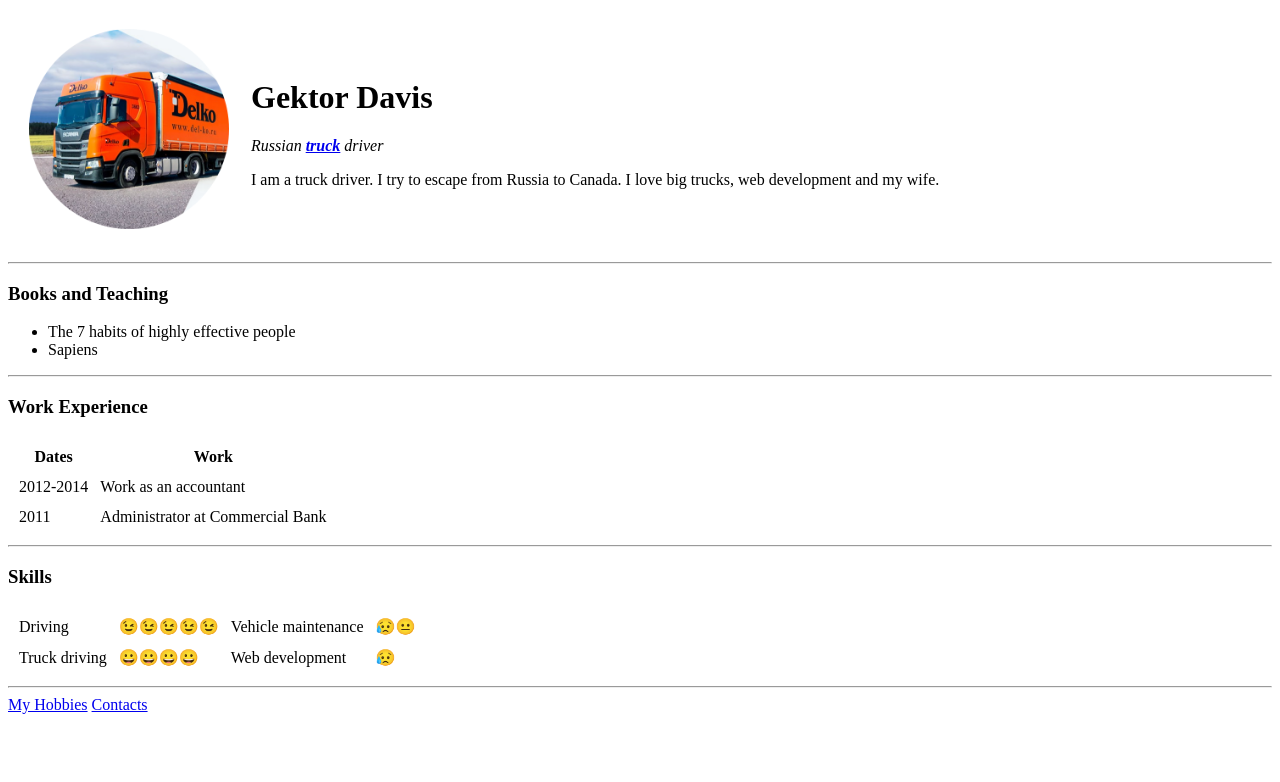
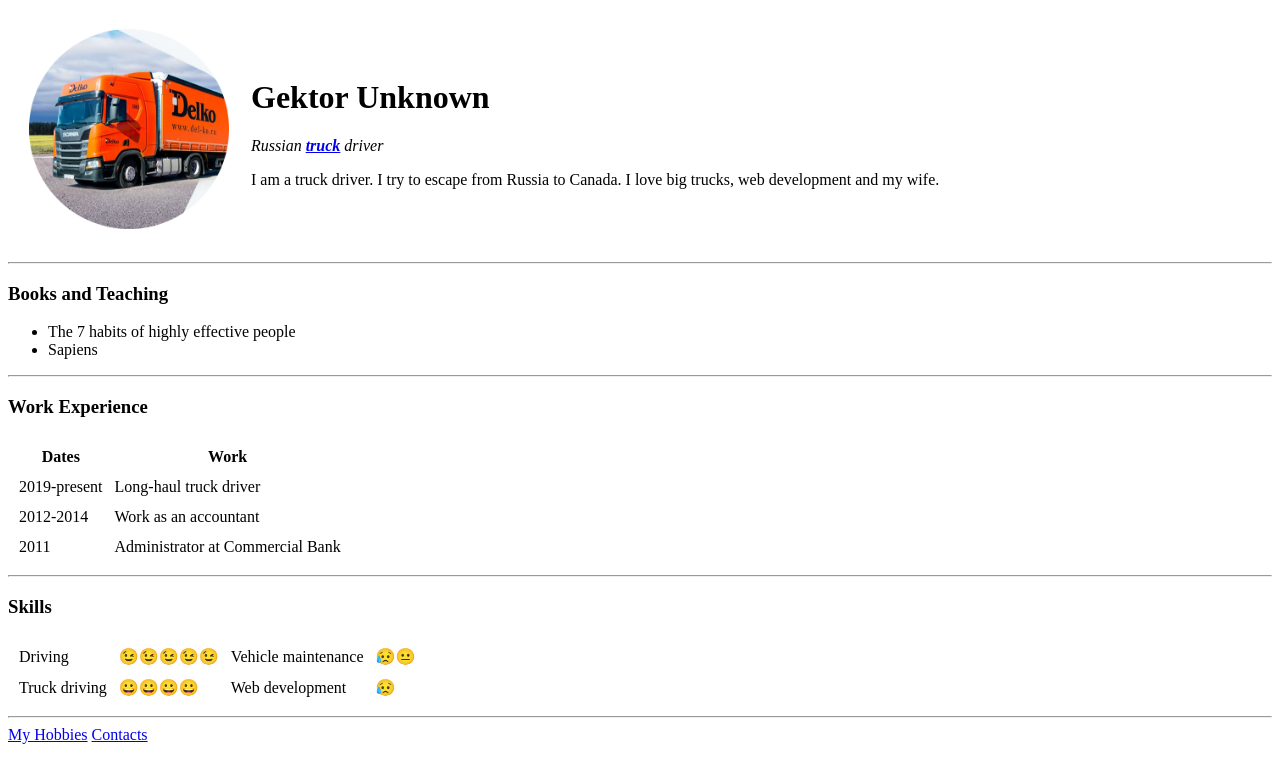
Before and after one commit to GektorDavis/cv, a plain HTML site: page index.html in a window 1280 px wide. Drawn offline with Linux system fonts and the light colour scheme.

Commit message:
Add files via upload

```diff
--- a/index.html
+++ b/index.html
@@ -11,7 +11,7 @@
     <tr>
       <td><img src="Delko.png" alt="Truck" height="200"></td>
       <td>
-        <h1>Gektor Davis</h1>
+        <h1>Gektor Unknown</h1>
         <p><em>Russian <strong><a href="https://del-ko.ru/">truck</a></strong> driver</em></p>
         <p>I am a truck driver. I try to escape from Russia to Canada. I love big trucks, web development and my wife.</p>
       </td>
@@ -33,6 +33,10 @@
       </tr>
     </thead>
     <tbody>
+      <tr>
+        <td>2019-present</td>
+        <td>Long-haul truck driver</td>
+      </tr>
       <tr>
         <td>2012-2014</td>
         <td>Work as an accountant</td>
```
